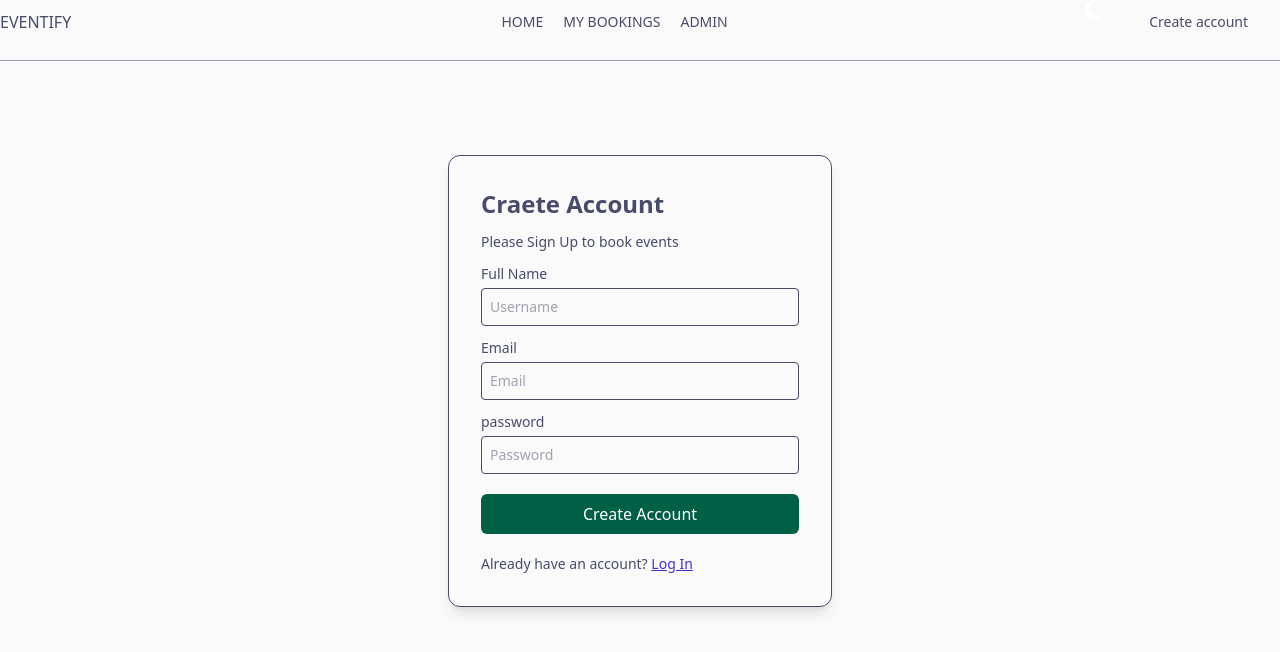
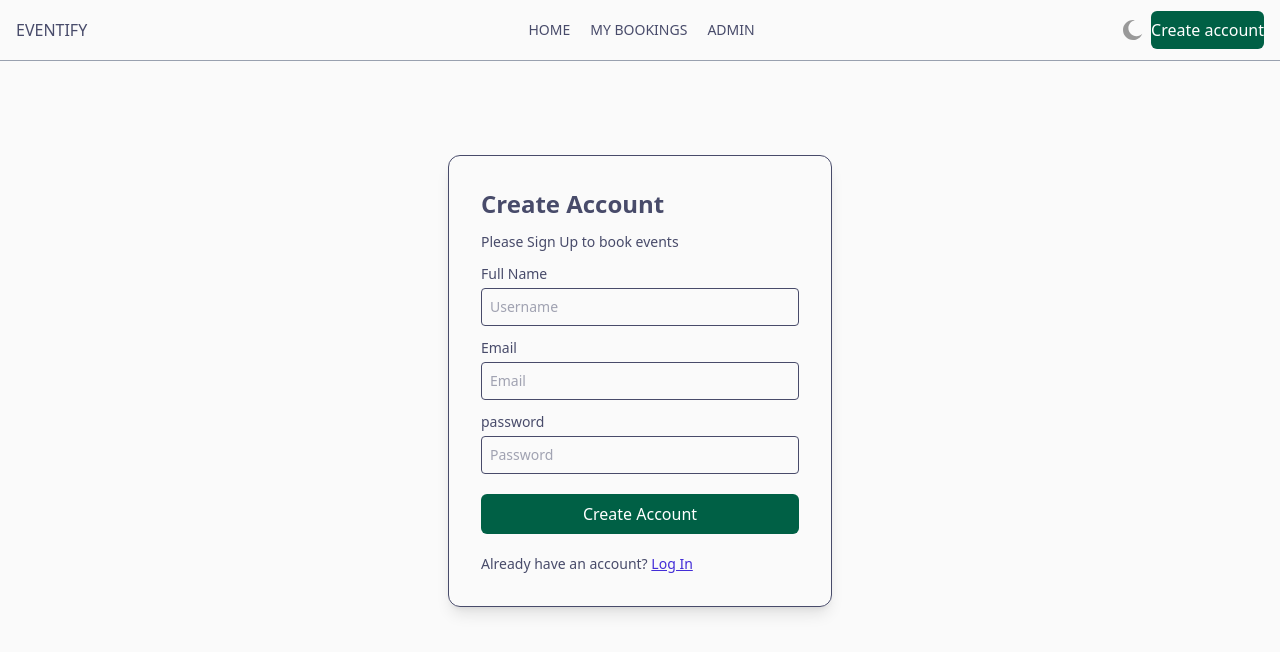
Before and after one commit to Maryiamreda/ATC_01147820393, a Next.js app: page /login in a window 1280 px wide. Shown: the top 652 px of the page. Built offline with nearby package versions, Linux system fonts and the light colour scheme; no server answers.

Commit message:
login auth

```diff
--- a/src/app/components/Navbar.tsx
+++ b/src/app/components/Navbar.tsx
@@ -1,20 +1,21 @@
 "use client";
 
-import React, { useContext } from 'react';
+import React, { useActionState, useContext } from 'react';
 import Link from 'next/link';
 import { ThemeContext } from '@/context/ThemeProvider';
+import {logout} from '../login/action'
+const Navbar = ({ isLoggedIn }: { isLoggedIn: boolean }) => {
+     const themeContext = useContext(ThemeContext);
 
-const Navbar = () => {
-     const themeContext = useContext(ThemeContext);
   // Handle the case where ThemeContext is undefined
   if (!themeContext) {
     throw new Error('useTheme must be used within a ThemeProvider');
   }
   const { theme, toggleTheme } = themeContext;
   return (
-    <div className='flex items-center justify-between border-b pb-4 border-b-gray-400'>
+<div className='flex items-center justify-between border-b p-4 border-b-gray-400'>
 
-<h1 className='w-36 hover:cursor-pointer'>EVENTIFY </h1>
+  <h1 className='w-36 hover:cursor-pointer'>EVENTIFY </h1>
     <div>
             <ul className='hidden md:inline-flex gap-5 font-medium'>
                 <Link href="/">
@@ -31,36 +32,30 @@ const Navbar = () => {
                 </Link>
             </ul>
         </div>
-        {/* {token != '' ? (
-            <div className='flex items-center gap-2 cursor-pointer' onClick={toggleMenu}>
-                <img src={ProfilePic} className='w-8 rounded-full ' />
-                <img src={DropDownIcon} className='' />
 
-                {selectedOption == true &&
-                    <div
-                        className='text-gray-600 text-base font-medium absolute top-0 right-0 pt-20 pr-[10%] '
-                    >
-                        <div className='min-w-48 rounded p-4 gap-4 bg-stone-50 flex flex-col items-start '>
-                            <p onClick={() => navigate('/my-profile')} className='hover:text-black'>My Profile</p>
-                            <p onClick={() => navigate('/my-appointments')} className='hover:text-black' >My Appointments</p>
-                            <p onClick={logout} className='hover:text-black'>Logout</p>
-                        </div>
 
-                    </div>
-                }
-            </div>)
-            : (<button onClick={() => navigate('/login')} className='bg-primary text-white  text-sm py-3 px-8 rounded-3xl'>Create account</button>)
-        } */}
+   <div className='flex justify-center items-center gap-2'>
+  <div onClick={toggleTheme} className='cursor-pointer w-5 h-5 '>
+          {theme == 'dark' ? (<img src='/icons/icon-sun.svg' />) : (<img src='/icons/icon-moon.svg' className='filter brightness-60' />)}
 
-<div className='inline-flex gap-3'>
-  <div onClick={toggleTheme} className='cursor-pointer w-5 h-5 flex justify-center items-center'>
-          {theme == 'dark' ? (<img src='/icons/icon-sun.svg' />) : (<img src='/icons/icon-moon.svg' />)}
+  </div>
+     <div className="cursor-pointer">
+       {!isLoggedIn ? (
+          <Link href="/login" className="bg-emerald-800 text-white  py-2 my-2 rounded-md">
+            Create account
+          </Link>
+        ) : (
+          <form action={logout}>
+            <button type="submit" className="">
+              Logout
+            </button>
+          </form>
+        )}
+   </div>
 
-        </div>             <Link href='login' className='bg-primary   text-sm py-3 px-8 rounded-3xl'>Create account</Link>
+    </div>
 
 </div>
-
-    </div>
   );
 }
 
--- /dev/null
+++ b/src/app/components/SessionNavbarWrapper.tsx
@@ -0,0 +1,7 @@
+import Navbar from "./Navbar";
+
+const SessionNavbarWrapper = ({ isLoggedIn }: { isLoggedIn: boolean }) => {
+  return <Navbar isLoggedIn={isLoggedIn} />;
+};
+
+export default SessionNavbarWrapper;
--- a/src/app/layout.tsx
+++ b/src/app/layout.tsx
@@ -1,7 +1,8 @@
 import type { Metadata } from "next";
 import { Geist, Geist_Mono } from "next/font/google";
 import "./globals.css";
-import Navbar from "./components/Navbar";
+import SessionNavbarWrapper from "./components/Navbar";
+import { getUserFromSession } from './lib/auth'
 import { ThemeProvider } from "@/context/ThemeProvider";
 
 const geistSans = Geist({
@@ -19,16 +20,19 @@ export const metadata: Metadata = {
   description: "Generated by create next app",
 };
 
-export default function RootLayout({
+export default async function RootLayout({
   children,
 }: Readonly<{
   children: React.ReactNode;
 }>) {
+
+  const user = await getUserFromSession();
+  const isLoggedIn = !!user;
   return (
     <html lang="en">
 <ThemeProvider>
      <body className={`${geistSans.variable} ${geistMono.variable}`}>
-        <Navbar/>
+        <SessionNavbarWrapper  isLoggedIn={isLoggedIn}/>
         {children}
       </body>
   </ThemeProvider>
--- /dev/null
+++ b/src/app/lib/auth.ts
@@ -0,0 +1,11 @@
+import { cookies } from "next/headers";
+import { decrypt } from "./session";
+
+
+export async function getUserFromSession() {
+  const cookieStore = await cookies();
+  const session =  cookieStore.get("session")?.value;
+  if (!session) return null;
+  const payload = await decrypt(session);
+  return payload?.userId ? payload : null;
+}
--- a/src/app/login/Form.tsx
+++ b/src/app/login/Form.tsx
@@ -22,7 +22,7 @@ const CreateAccountForm = () => {
     <form action={createAccountAction} className="min-h-[80vh] flex items-center ">
       <div className="flex flex-col gap-3 m-auto items-start p-8 min-w-[340px] sm:min-w-96 border rounded-xl
        text-sm shadow-lg">
-     <p className="text-2xl font-semibold">{userState === 'Sign Up' ? "Craete Account" : "Login"}</p>
+     <p className="text-2xl font-semibold">{userState === 'Sign Up' ? "Create Account" : "Login"}</p>
                 <p>Please {userState === 'Sign Up' ? "Sign Up" : "Log in"} to book events</p>
          {userState=='Sign Up' &&
      <div  className="w-full">
@@ -31,7 +31,7 @@ const CreateAccountForm = () => {
           id="username"
           name="username"
           placeholder="Username"
-className="mt-1 border  w-full rounded p-2"
+       className="mt-1 border  w-full rounded p-2"
     />
       </div>
      }
@@ -62,11 +62,11 @@ className="mt-1 border  w-full rounded p-2"
  <button
       disabled={pending}
       type='submit'
-className="bg-emerald-800 text-white w-full py-2 my-2 rounded-md text-base cursor-pointer  "    >
+   className="bg-emerald-800 text-white w-full py-2 my-2 rounded-md text-base cursor-pointer "    >
       {pending ? (userState === 'Sign Up' ? 'Creating Account...' : 'Logging In...') : (userState === 'Sign Up' ? 'Create Account' : 'Login')}
     </button>
        {userState === 'Sign Up' ? <p >Already have an account? <span className="cursor-pointer  text-indigo-700 underline" onClick={toggleState} >Log In</span></p> :
-                    <p>Don't have an account?<span className="cursor-pointer text-indigo-700 underline" onClick={toggleState} >Sign Up</span> </p>}
+       <p>Don't have an account?<span className="cursor-pointer text-indigo-700 underline" onClick={toggleState} >Sign Up</span> </p>}
 
       </div>
 
--- a/src/app/login/action.ts
+++ b/src/app/login/action.ts
@@ -69,7 +69,6 @@ const loginSchema = z.object({
 
     // Get the user ID from the response
      userId = String(response.data.user.id);
-    console.log(userId)
 
   } catch (error) {
     console.error("Error creating account:", error);
```
